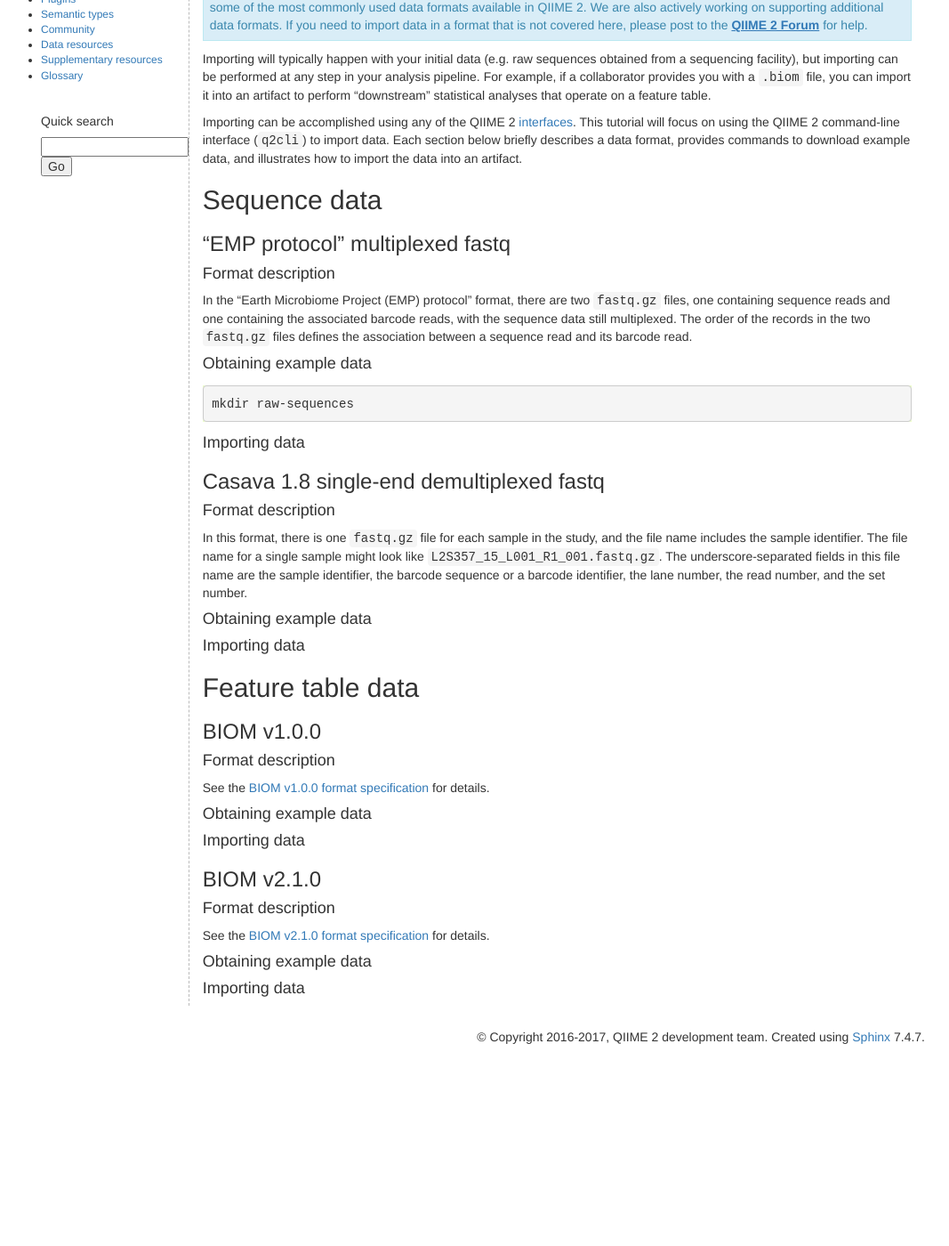
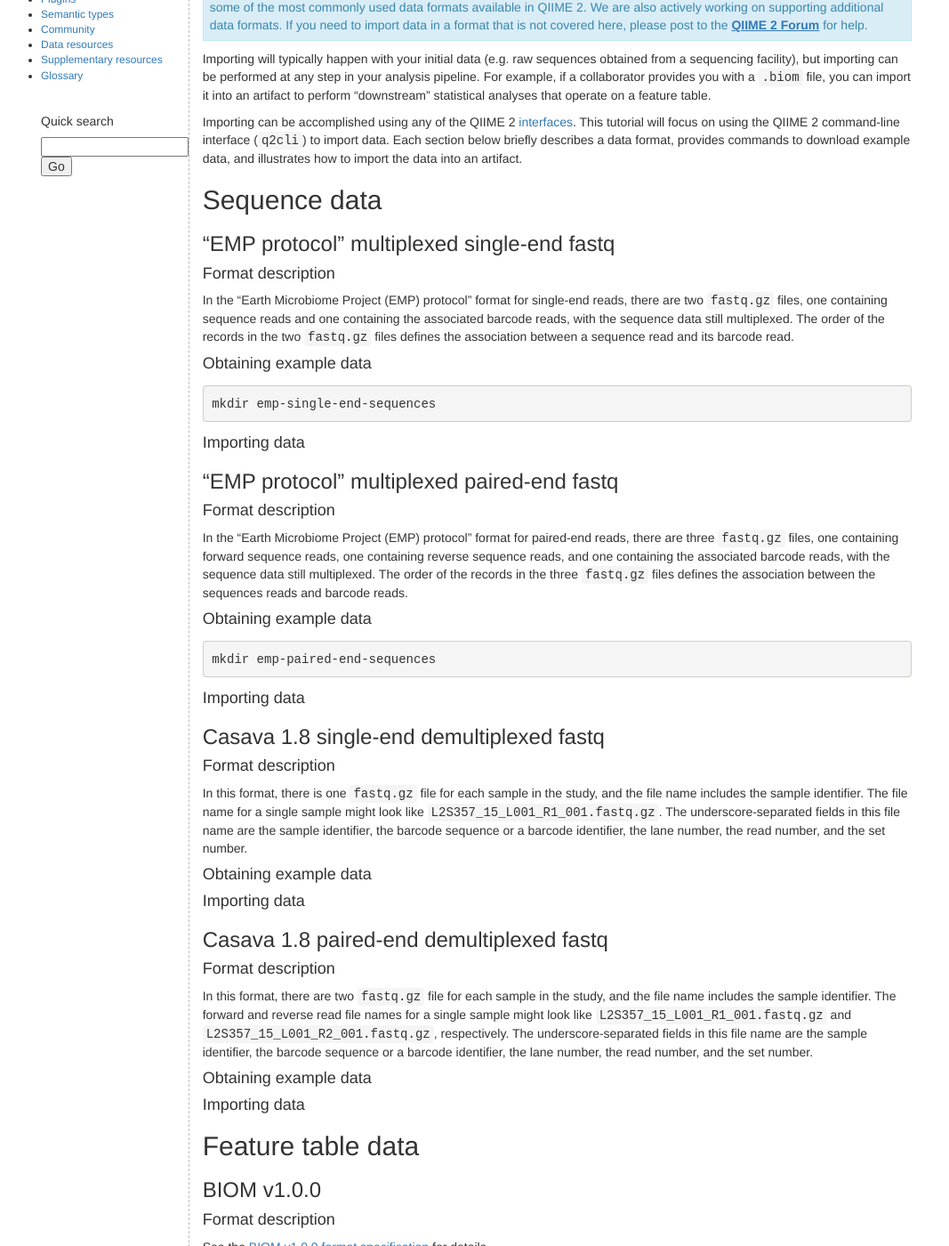
Before and after one commit to qiime2/docs, a Sphinx documentation site: the page built from source/tutorials/importing.rst, in a window 1280 px wide and 1400 px high, scrolled down 486 px. Shown: the whole window at 89% size, without its empty margins (97-1164 px from the left). Built offline with Sphinx 7.4.7, drawn with Linux system fonts in a browser that asks for light colours; pages that are not in the unit, such as notebooks, are missing from menus; the version number could not be read and is left out; before the commit the page ends 1686 px from its top, so only the background shows below that.

Commit message:
DOC: adds importing of paired-end data (#79)

```diff
--- a/source/tutorials/importing.rst
+++ b/source/tutorials/importing.rst
@@ -14,28 +14,28 @@ Importing can be accomplished using any of the QIIME 2 :doc:`interfaces <../inte
 Sequence data
 -------------
 
-"EMP protocol" multiplexed fastq
-~~~~~~~~~~~~~~~~~~~~~~~~~~~~~~~~
+"EMP protocol" multiplexed single-end fastq
+~~~~~~~~~~~~~~~~~~~~~~~~~~~~~~~~~~~~~~~~~~~
 
 Format description
 ******************
 
-In the "Earth Microbiome Project (EMP) protocol" format, there are two ``fastq.gz`` files, one containing sequence reads and one containing the associated barcode reads, with the sequence data still multiplexed. The order of the records in the two ``fastq.gz`` files defines the association between a sequence read and its barcode read.
+In the "Earth Microbiome Project (EMP) protocol" format for single-end reads, there are two ``fastq.gz`` files, one containing sequence reads and one containing the associated barcode reads, with the sequence data still multiplexed. The order of the records in the two ``fastq.gz`` files defines the association between a sequence read and its barcode read.
 
 Obtaining example data
 **********************
 
 .. command-block::
 
-   mkdir raw-sequences
+   mkdir emp-single-end-sequences
 
 .. download::
    :url: https://data.qiime2.org/2.0.6/tutorials/moving-pictures/raw-sequences/barcodes.fastq.gz
-   :saveas: raw-sequences/barcodes.fastq.gz
+   :saveas: emp-single-end-sequences/barcodes.fastq.gz
 
 .. download::
    :url: https://data.qiime2.org/2.0.6/tutorials/moving-pictures/raw-sequences/sequences.fastq.gz
-   :saveas: raw-sequences/sequences.fastq.gz
+   :saveas: emp-single-end-sequences/sequences.fastq.gz
 
 Importing data
 **************
@@ -44,8 +44,45 @@ Importing data
 
    qiime tools import \
      --type EMPSingleEndSequences \
-     --input-path raw-sequences \
-     --output-path raw-sequences.qza
+     --input-path emp-single-end-sequences \
+     --output-path emp-single-end-sequences.qza
+
+"EMP protocol" multiplexed paired-end fastq
+~~~~~~~~~~~~~~~~~~~~~~~~~~~~~~~~~~~~~~~~~~~
+
+Format description
+******************
+
+In the "Earth Microbiome Project (EMP) protocol" format for paired-end reads, there are three ``fastq.gz`` files, one containing forward sequence reads, one containing reverse sequence reads, and one containing the associated barcode reads, with the sequence data still multiplexed. The order of the records in the three ``fastq.gz`` files defines the association between the sequences reads and barcode reads.
+
+Obtaining example data
+**********************
+
+.. command-block::
+
+   mkdir emp-paired-end-sequences
+
+.. download::
+   :url: https://data.qiime2.org/2017.2/tutorials/atacama/emp-paired-end-sequences-1p/forward.fastq.gz
+   :saveas: emp-paired-end-sequences/forward.fastq.gz
+
+.. download::
+   :url: https://data.qiime2.org/2017.2/tutorials/atacama/emp-paired-end-sequences-1p/reverse.fastq.gz
+   :saveas: emp-paired-end-sequences/reverse.fastq.gz
+
+.. download::
+   :url: https://data.qiime2.org/2017.2/tutorials/atacama/emp-paired-end-sequences-1p/barcodes.fastq.gz
+   :saveas: emp-paired-end-sequences/barcodes.fastq.gz
+
+Importing data
+**************
+
+.. command-block::
+
+   qiime tools import \
+     --type EMPPairedEndSequences \
+     --input-path emp-paired-end-sequences \
+     --output-path emp-paired-end-sequences.qza
 
 Casava 1.8 single-end demultiplexed fastq
 ~~~~~~~~~~~~~~~~~~~~~~~~~~~~~~~~~~~~~~~~~
@@ -59,7 +96,7 @@ Obtaining example data
 **********************
 
 .. download::
-   :url: https://data.qiime2.org/2.0.6/tutorials/importing-sequence-data/casava-18-single-end-demultiplexed.zip
+   :url: https://data.qiime2.org/2.0.6/tutorials/importing/casava-18-single-end-demultiplexed.zip
    :saveas: casava-18-single-end-demultiplexed.zip
 
 .. command-block::
@@ -70,11 +107,42 @@ Importing data
 **************
 
 .. command-block::
+
    qiime tools import \
      --type 'SampleData[SequencesWithQuality]' \
      --input-path casava-18-single-end-demultiplexed \
      --source-format CasavaOneEightSingleLanePerSampleDirFmt \
-     --output-path demux.qza
+     --output-path demux-single-end.qza
+
+Casava 1.8 paired-end demultiplexed fastq
+~~~~~~~~~~~~~~~~~~~~~~~~~~~~~~~~~~~~~~~~~
+
+Format description
+******************
+
+In this format, there are two ``fastq.gz`` file for each sample in the study, and the file name includes the sample identifier. The forward and reverse read file names for a single sample might look like ``L2S357_15_L001_R1_001.fastq.gz`` and ``L2S357_15_L001_R2_001.fastq.gz``, respectively. The underscore-separated fields in this file name are the sample identifier, the barcode sequence or a barcode identifier, the lane number, the read number, and the set number.
+
+Obtaining example data
+**********************
+
+.. download::
+   :url: https://data.qiime2.org/2017.2/tutorials/importing/casava-18-paired-end-demultiplexed.zip
+   :saveas: casava-18-paired-end-demultiplexed.zip
+
+.. command-block::
+
+   unzip -q casava-18-paired-end-demultiplexed.zip
+
+Importing data
+**************
+
+.. command-block::
+   qiime tools import \
+     --type 'SampleData[PairedEndSequencesWithQuality]' \
+     --input-path casava-18-paired-end-demultiplexed \
+     --source-format CasavaOneEightSingleLanePerSampleDirFmt \
+     --output-path demux-paired-end.qza
+
 
 Feature table data
 ------------------
```
